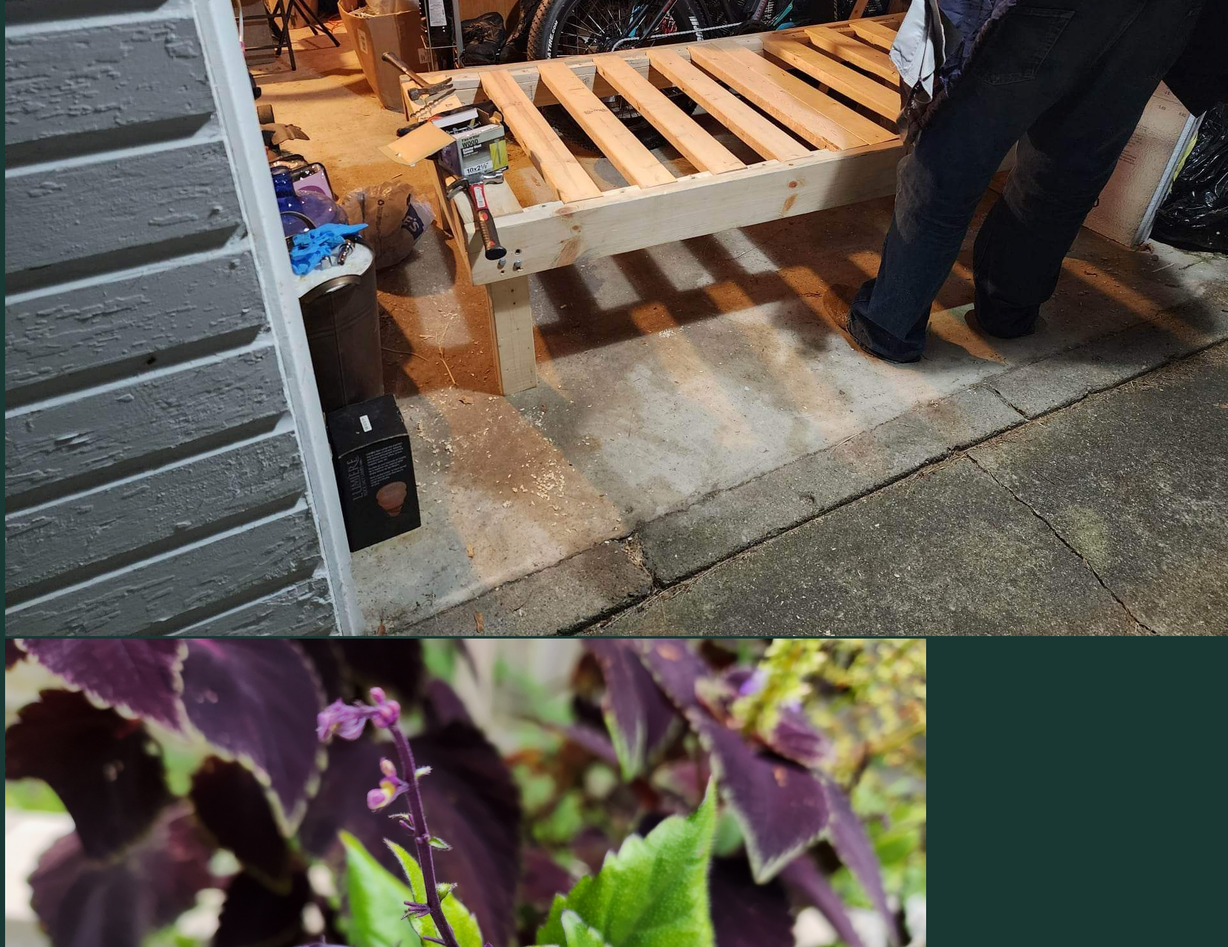
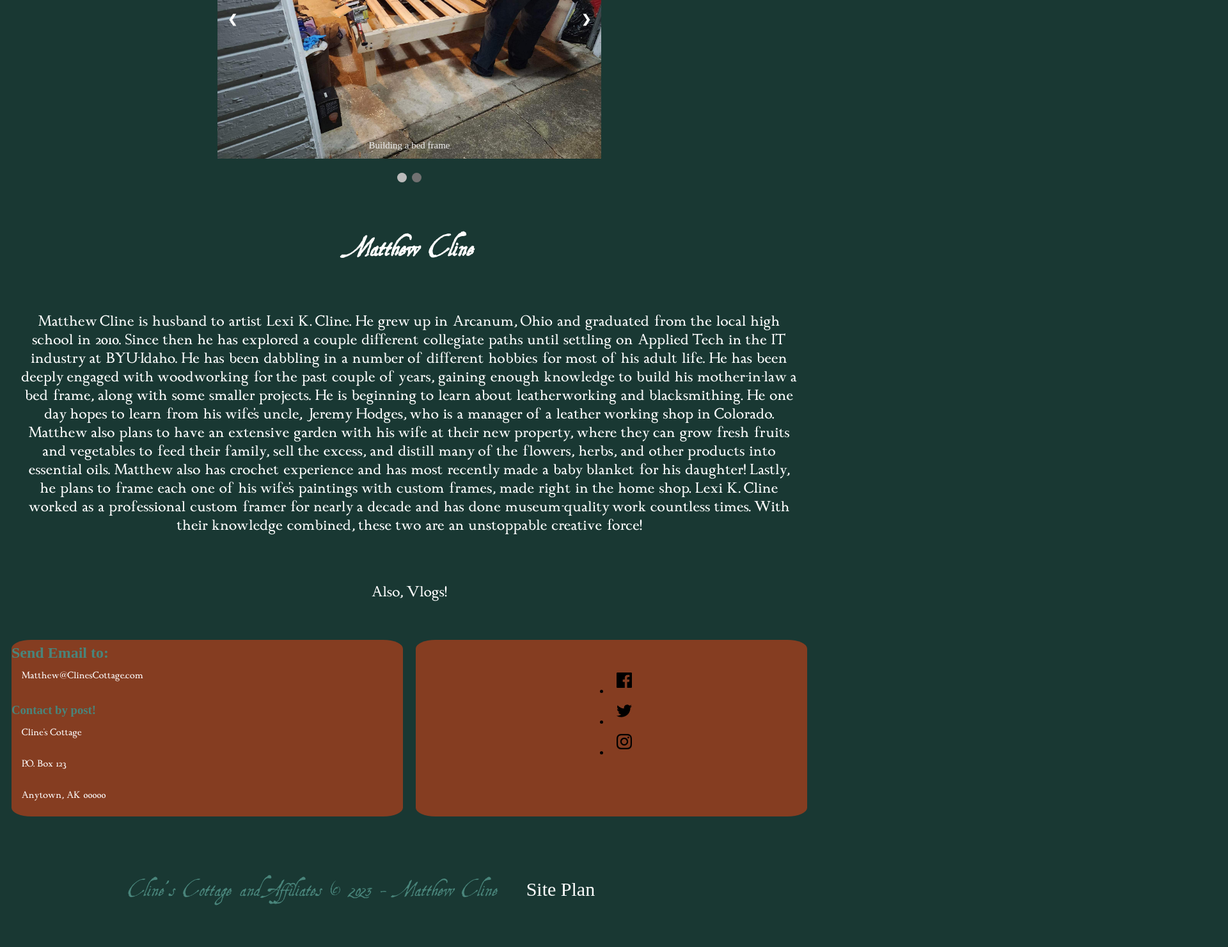
Before and after one commit to matthewacline/wdd130, a plain HTML site: page personal/matthew.html in a window 1280 px wide. Shown: the part 808-2288 px from the top of the page at 64% size, 1920 px wide, since content can reach past the window. Drawn offline with Linux system fonts and the light colour scheme; a web font is replaced by a local one.

Commit message:
Added more css changes to personal pages

```diff
--- a/personal/matthew.html
+++ b/personal/matthew.html
@@ -16,13 +16,70 @@
         </a>
             <ul>
                 <li><a href="index.html">Home</a></li>
-                <li><a href="lexi.html">Lexi K. Cline fine Art</a></li>
+                <li><a href="lexi.html">Lexi K. Cline Fine Art</a></li>
                 <li><a href="jenni.html">Jenniflower's Creations</a></li>
             </ul>
         </nav>
     </header>
     <main>
-        <section class="hero">
+        <h6>Matthew's Works</h6>
+                <!-- Slideshow container -->
+<div class="slideshow-container">
+
+    <!-- Full-width images with number and caption text -->
+    <div class="mySlides fade">
+      <div class="numbertext"></div>
+      <img src="images/Woodworking.jpeg" style="width:100%">
+      <div class="text">Building a bed frame</div>
+    </div>
+
+    <div class="mySlides fade">
+      <div class="numbertext"></div>
+      <img src="images/Garden.jpeg" style="width:100%">
+      <div class="text">Our Garden</div>
+    </div>
+
+    <!-- Next and previous buttons -->
+    <a class="prev" onclick="plusSlides(-1)">&#10094;</a>
+    <a class="next" onclick="plusSlides(1)">&#10095;</a>
+</div>
+<br>
+  <!-- The dots/circles -->
+  <div style="text-align:center">
+    <span class="dot" onclick="currentSlide(1)"></span>
+   <span class="dot" onclick="currentSlide(4)"></span>
+  </div>
+<script>
+ let slideIndex = 1;
+showSlides(slideIndex);
+
+// Next/previous controls
+function plusSlides(n) {
+  showSlides(slideIndex += n);
+}
+
+// Thumbnail image controls
+function currentSlide(n) {
+  showSlides(slideIndex = n);
+}
+
+function showSlides(n) {
+  let i;
+  let slides = document.getElementsByClassName("mySlides");
+  let dots = document.getElementsByClassName("dot");
+  if (n > slides.length) {slideIndex = 1}
+  if (n < 1) {slideIndex = slides.length}
+  for (i = 0; i < slides.length; i++) {
+    slides[i].style.display = "none";
+  }
+  for (i = 0; i < dots.length; i++) {
+    dots[i].className = dots[i].className.replace(" active", "");
+  }
+  slides[slideIndex-1].style.display = "block";
+  dots[slideIndex-1].className += " active";
+}
+</script>
+        <!-- <section class="hero">
             <img src="images/Woodworking.jpeg" alt="hero-img">
         </section>
         <section class="examples">
@@ -35,10 +92,10 @@
             <div id="m3">
                 <img src="" alt="placeholder">
             </div>
-        </section>
+        </section> -->
         <section class="bio">
             <h1>Matthew Cline</h1>
-            <p>Matthew Cline is husband to artist A.K. Cline. He grew up in Arcanum, Ohio and graduated
+            <p>Matthew Cline is husband to artist Lexi K. Cline. He grew up in Arcanum, Ohio and graduated
                 from the local high school in 2010. Since then he has explored a couple different collegiate paths until
                 settling on Applied Tech in the IT industry at BYU-Idaho. He has been dabbling in a number of different
                 hobbies for most of his adult life. He has been deeply engaged with woodworking for the past couple of years,
@@ -48,7 +105,7 @@
                 garden with his wife at their new property, where they can grow fresh fruits and vegetables to feed their family,
                 sell the excess, and distill many of the flowers, herbs, and other products into essential oils. Matthew also
                 has crochet experience and has most recently made a baby blanket for his daughter! Lastly, he plans to frame
-                each one of his wife’s paintings with custom frames, made right in the home shop. A.K. Cline worked as a
+                each one of his wife’s paintings with custom frames, made right in the home shop. Lexi K. Cline worked as a
                 professional custom framer for nearly a decade and has done museum-quality work countless times. With their
                 knowledge combined, these two are an unstoppable creative force!</p>
                 <p>Also, Vlogs!</p>
@@ -85,8 +142,10 @@
         </div>
     </main>
     <footer>
-        <p>Cline's Cottage and Affiliates &copy; 2023 - Matthew Cline</p>
-        <p><a href="site-plan.html">Site Plan</a></p>
+        <ul>
+        <li>Cline's Cottage and Affiliates &copy; 2023 - Matthew Cline</li>
+        <li><a href="site-plan.html">Site Plan</a></li>
+        </ul>
     </footer>
 </body>
 </html>
--- a/personal/styles/styles.css
+++ b/personal/styles/styles.css
@@ -149,6 +149,43 @@ body {
 .home_footer ul li:hover:after {
     width: 100%;
 }
+footer {
+    width: 85%;
+    margin-bottom: auto;
+    padding: 35px 0;
+    display: flex;
+    align-items: top;
+    justify-content: space-around;
+}
+footer ul li {
+    font-family: 'aquilinetwo';
+    color: var(--paragraph-background-color);
+    font-size: 30px;
+    list-style: none;
+    display: inline-block;
+    margin: 0 20px;
+    position: relative;
+}
+footer ul li a {
+    font-family: 'dobkin';
+    font-size: 30px;
+    color: white;
+    text-decoration: none;
+}
+
+footer ul li a::after {
+    content: "";
+    height: 3px;
+    width: 0;
+    background: #853d21;
+    position: absolute;
+    left: 0;
+    bottom: -5px;
+    transition: 0.5s;
+}
+footer ul li:hover:after {
+    width: 100%;
+}
 header {
     background-color: #193833;
 }
@@ -276,7 +313,7 @@ header {
     display: block;
     margin: 0 auto;
 }*/
-h1, h4, h5, h6 {
+h1, h4, h5 {
     font-family: 'aquilinetwo';
     color: var(--headline-color-on-device-width-color)
 }
@@ -284,7 +321,12 @@ h2, h3 {
     font-family: 'dobkin';
     color: var(--paragraph-background-color);
 }
-
+h6 {
+    font-family: 'aquilinetwo';
+    font-size: 40px;
+    text-align: center;
+    color: var(--headline-color-on-device-width-color)
+}
 p {
     font-family: 'chanticleer';
     color: white;
```
Also changed, not shown: personal/jenni.html (+65 -6 lines), personal/lexi.html (+12 -9 lines).
